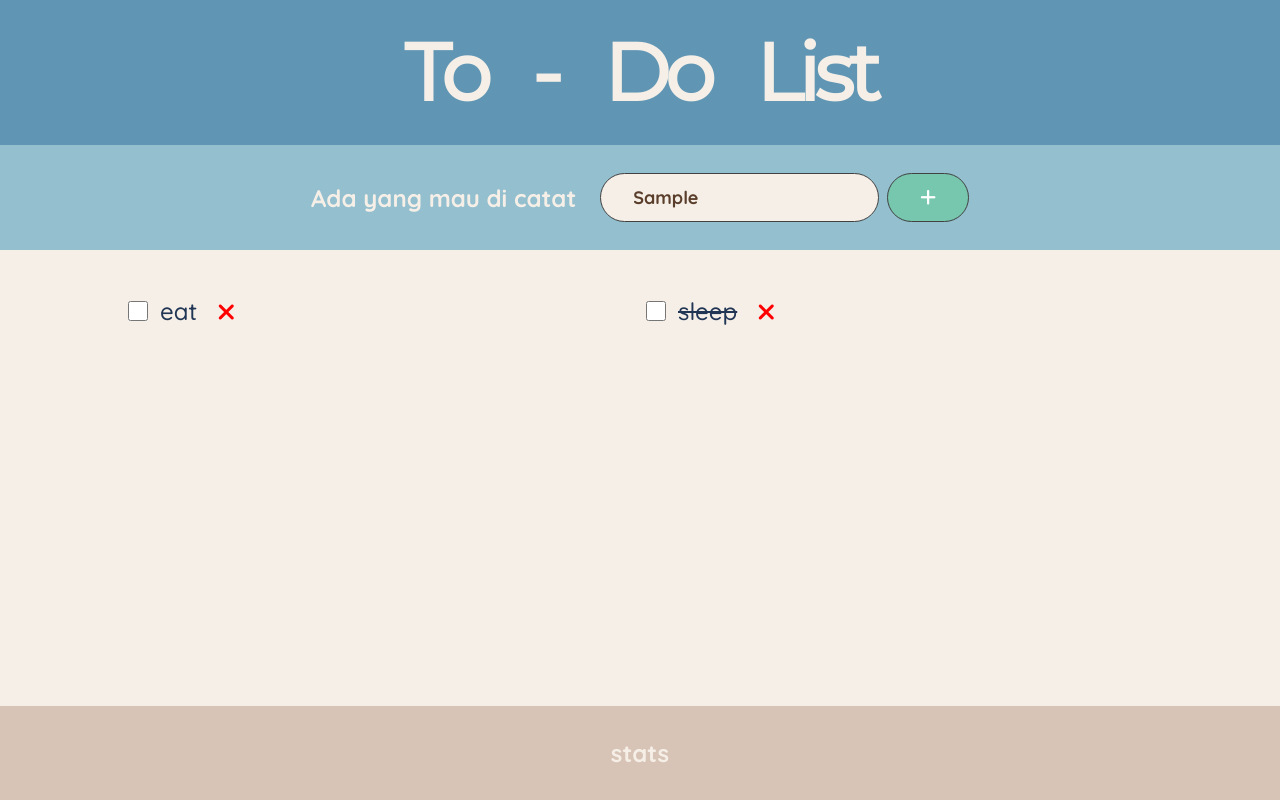
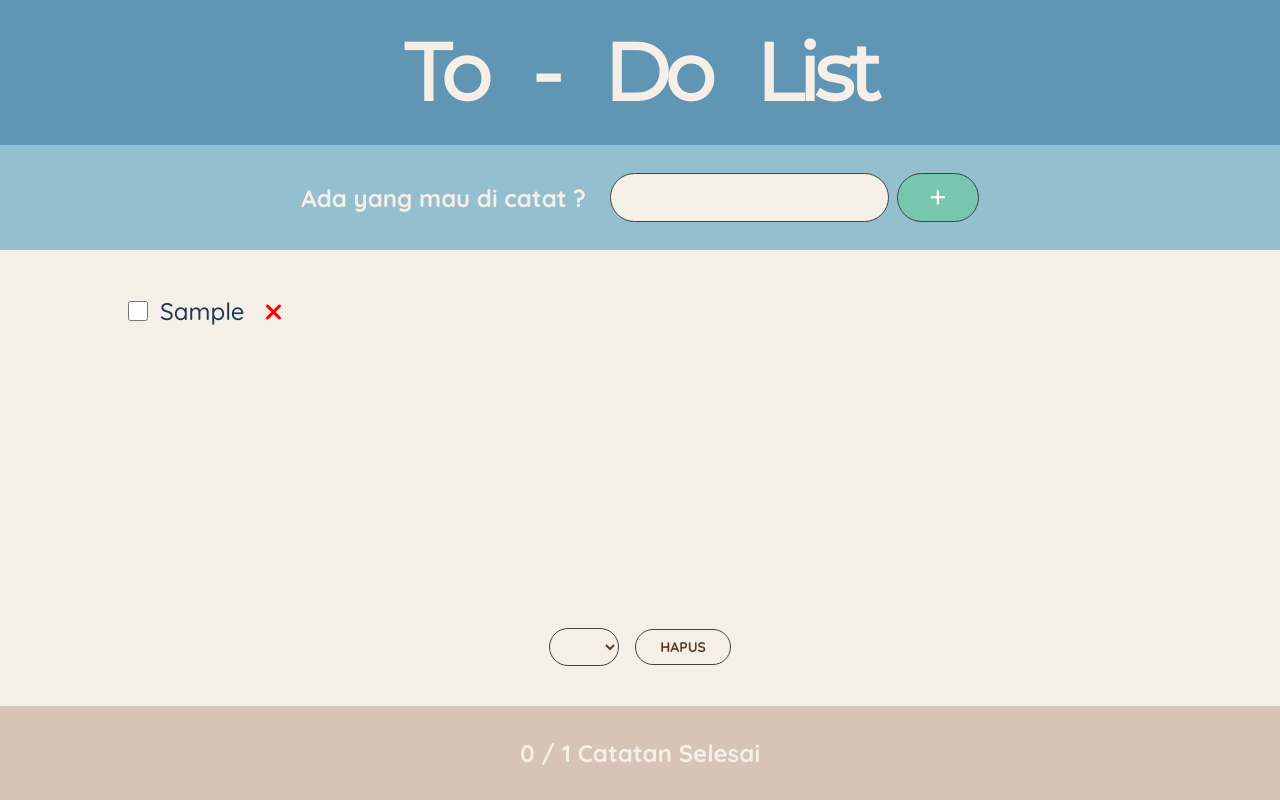
Before and after one commit to lokajaya1/to-do-list, a React (Create React App) app: page / in a window 1280 px wide. Both pictures are taken after typing "Sample" into the empty fields and a click on the button 928 px from the left and 197 px from the top of the page. Built offline with nearby package versions, Linux system fonts and the light colour scheme.

Commit message:
modified Stats.js

```diff
--- a/package.json
+++ b/package.json
@@ -35,5 +35,8 @@
       "last 1 firefox version",
       "last 1 safari version"
     ]
+  },
+  "devDependencies": {
+    "@babel/plugin-proposal-private-property-in-object": "^7.21.11"
   }
 }
--- a/src/App.js
+++ b/src/App.js
@@ -1,86 +1,57 @@
 import { useState } from "react";
+import Logo from "./components/Logo";
+import Form from "./components/Form";
+import CheckList from "./components/CheckList";
+import Stats from "./components/Stats";
+
 import "./index.css";
 import "@fortawesome/fontawesome-free/css/all.min.css";
 
-const listItems = [
-  { id: 1, title: "eat", done: false },
-  { id: 2, title: "sleep", done: true },
-];
+function App() {
+  const [listItems, setListItems] = useState([]);
 
-function App() {
+  function handleAddItem(item) {
+    setListItems((listItems) => [...listItems, item]);
+  }
+
+  function handleDeleteItem(id) {
+    setListItems((listItems) => listItems.filter((item) => item.id !== id));
+  }
+
+  function handleToggleItem(id) {
+    setListItems((listItems) => {
+      return listItems.map((item) => {
+        if (item.id === id) {
+          return {
+            ...item,
+            done: !item.done,
+          };
+        }
+        return item;
+      });
+    });
+  }
+
+  function handlerClearItems() {
+    const confirm = window.confirm("Ingin menghapus Catatan?");
+    if (confirm) {
+      setListItems([]);
+    }
+  }
+
   return (
     <div className="app">
       <Logo />
-      <Form />
-      <CheckList />
-      <Stats />
+      <Form onAddItem={handleAddItem} />
+      <CheckList
+        items={listItems}
+        onDeleteItem={handleDeleteItem}
+        onToggleItem={handleToggleItem}
+        onClearItems={handlerClearItems}
+      />
+      <Stats items={listItems} />
     </div>
   );
 }
 
-function Logo() {
-  return <span className="logo">To - Do List</span>;
-}
-
-function Form() {
-  const [title, setTitle] = useState("");
-
-  function handleSubmit(e) {
-    e.preventDefault();
-    console.log(e);
-  }
-
-  return (
-    <form className="add-form" onSubmit={handleSubmit}>
-      <h3>Ada yang mau di catat</h3>
-      <input
-        type="text"
-        name="title"
-        id=""
-        value={title}
-        onChange={(e) => {
-          setTitle(e.target.value);
-        }}
-      />
-      <button>
-        <i class="fa fa-add" style={{ color: "white" }}></i>
-      </button>
-    </form>
-  );
-}
-
-function CheckList() {
-  return (
-    <div className="list">
-      <ul>
-        {listItems.map((item) => (
-          <Item key={item.id} item={item} />
-        ))}
-      </ul>
-    </div>
-  );
-}
-
-function Item({ item }) {
-  return (
-    <li>
-      <input type="checkbox" />
-      <span style={{ textDecoration: item.done ? "line-through" : "" }}>
-        {item.title}
-      </span>
-      <button>
-        <i class="fa fa-close" style={{ fontSize: "24px", color: "red" }}></i>
-      </button>
-    </li>
-  );
-}
-
-function Stats() {
-  return (
-    <footer className="stats">
-      <span>stats</span>
-    </footer>
-  );
-}
-
 export default App;
--- /dev/null
+++ b/src/components/CheckList.js
@@ -0,0 +1,25 @@
+import React from "react";
+import Item from "./Item";
+
+function CheckList({ items, onToggleItem, onDeleteItem, onClearItems }) {
+  return (
+    <div className="list">
+      <ul>
+        {items.map((item) => (
+          <Item
+            key={item.id}
+            item={item}
+            onDeleteItem={onDeleteItem}
+            onToggleItem={onToggleItem}
+          />
+        ))}
+      </ul>
+      <div className="actions">
+        <select name="" id=""></select>
+        <button onClick={onClearItems}>Hapus</button>
+      </div>
+    </div>
+  );
+}
+
+export default CheckList;
--- /dev/null
+++ b/src/components/Form.js
@@ -0,0 +1,39 @@
+import { useState } from "react";
+
+function Form({ onAddItem }) {
+  const [title, setTitle] = useState("");
+
+  function handleSubmit(e) {
+    e.preventDefault();
+    if (title.trim()) {
+      const newItem = {
+        id: Date.now(),
+        title: title,
+        completed: false,
+      };
+      onAddItem(newItem);
+      setTitle("");
+    }
+    console.log(e);
+  }
+
+  return (
+    <form className="add-form" onSubmit={handleSubmit}>
+      <h3>Ada yang mau di catat ?</h3>
+      <input
+        type="text"
+        name="title"
+        id=""
+        value={title}
+        onChange={(e) => {
+          setTitle(e.target.value);
+        }}
+      />
+      <button>
+        <i class="fa fa-add" style={{ color: "white" }}></i>
+      </button>
+    </form>
+  );
+}
+
+export default Form;
--- /dev/null
+++ b/src/components/Item.js
@@ -0,0 +1,19 @@
+function Item({ item, onDeleteItem, onToggleItem }) {
+  return (
+    <li>
+      <input
+        type="checkbox"
+        value={item.done}
+        onChange={() => onToggleItem(item.id)}
+      />
+      <span style={{ textDecoration: item.done ? "line-through" : "" }}>
+        {item.title}
+      </span>
+      <button onClick={() => onDeleteItem(item.id)}>
+        <i class="fa fa-close" style={{ fontSize: "24px", color: "red" }}></i>
+      </button>
+    </li>
+  );
+}
+
+export default Item;
--- /dev/null
+++ b/src/components/Logo.js
@@ -0,0 +1,5 @@
+function Logo() {
+  return <span className="logo">To - Do List</span>;
+}
+
+export default Logo;
--- /dev/null
+++ b/src/components/Stats.js
@@ -0,0 +1,17 @@
+function Stats({ items }) {
+  // Menghitung jumlah total item
+  const totalItems = items.length;
+
+  // Menghitung jumlah item yang sudah selesai
+  const completedItems = items.filter((item) => item.done).length;
+
+  return (
+    <footer className="stats">
+      <span>
+        {completedItems} / {totalItems} Catatan Selesai
+      </span>
+    </footer>
+  );
+}
+
+export default Stats;
```
Also changed, not shown: 1 other file (tests, documents, lock files or other folders).
